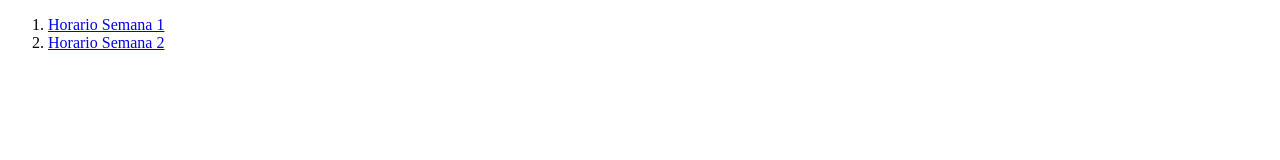
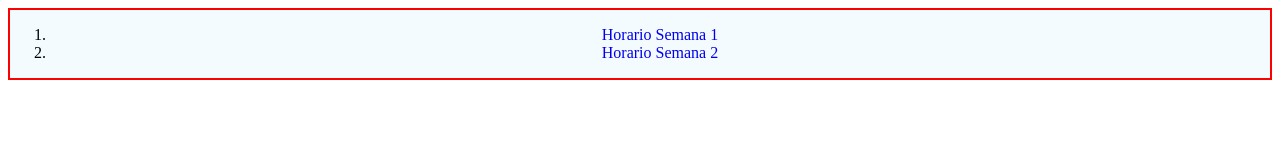
Before and after one commit to rofiguesal/Pagina-Horario-clase, a plain HTML site: page index.html in a window 1280 px wide. Drawn offline with Linux system fonts and the light colour scheme.

Commit message:
Inicip del Header

```diff
--- a/css/estilos.css
+++ b/css/estilos.css
@@ -0,0 +1,16 @@
+  .header {
+    border: 2px solid red;
+    background: #f4fbff;
+    height: auto;
+  }
+
+  .header a {
+    text-decoration: none;
+    display: flex;
+    align-items: center;
+    justify-content: center;
+  }
+
+  ul {
+    list-style: none;
+  }
--- a/index.html
+++ b/index.html
@@ -3,10 +3,10 @@
   <head>
     <meta charset="utf-8">
     <title>Horario de clase</title>
-    <link rel="stylesheet" href="/css/estilos.css">
+    <link rel="stylesheet" href="css/estilos.css">
   </head>
   <body>
-    <header>
+    <header class="header">
       <div class="container">
         <nav>
           <ol>
```
